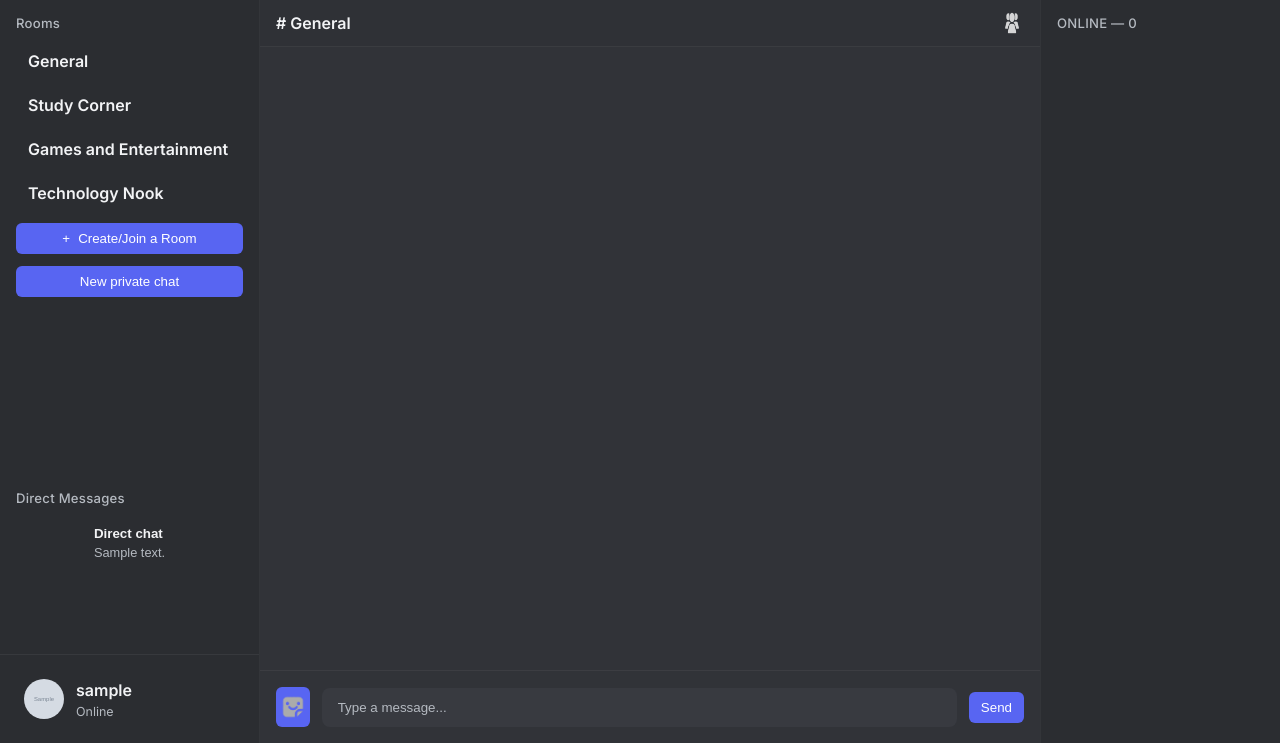
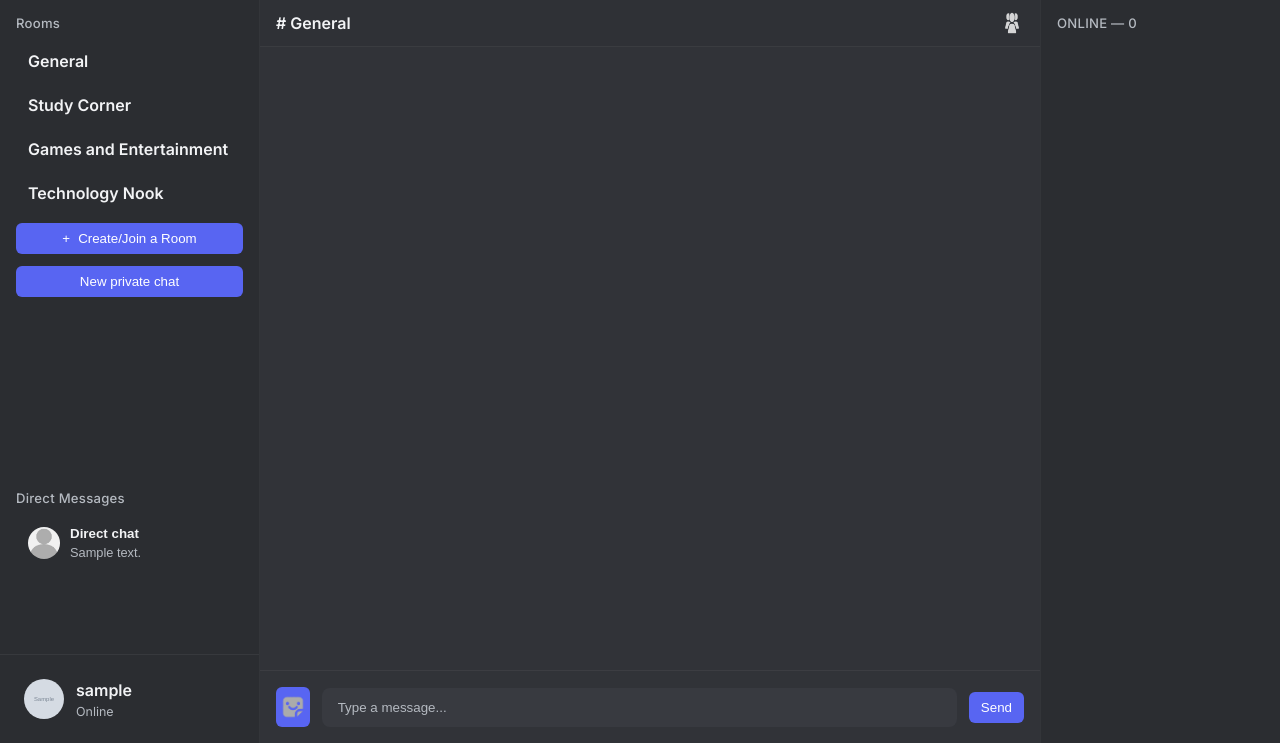
Before and after one commit to RetroChef/PartyChatV2, a Flask app: page / in a window 1280 px wide. Shown: the part 57-800 px from the top of the page. Run offline with Flask 3, Linux system fonts and the light colour scheme; a user stored in the database is signed in; tables that the repository leaves empty hold one stand-in row (values such as "Sample post"); grey boxes marked "Sample" are stand-in pictures; some libraries are stand-ins or nearby versions.

Commit message:
Add avatars to direct message user list

```diff
--- a/main.py
+++ b/main.py
@@ -822,6 +822,7 @@ def list_private_chats():
             'conversation_id': conversation_id,
             'username': partner.username if partner else '',
             'display_name': partner.display_name if partner else '',
+            'avatar_url': get_user_avatar_path(partner) if partner else get_default_avatar_path(),
             'preview': preview,
             'updated_at': updated_at,
             'unread_count': unread_by_conversation.get(conversation_id, 0)
@@ -907,7 +908,8 @@ def private_chat_messages(conversation_id: int):
         'partner': {
             'id': partner.id,
             'username': partner.username,
-            'display_name': partner.display_name
+            'display_name': partner.display_name,
+            'avatar_url': get_user_avatar_path(partner)
         } if partner else None
     }
 
--- a/static/styles.css
+++ b/static/styles.css
@@ -167,8 +167,23 @@ body {
 .dm-chat-item {
     width: 100%;
     display: grid;
+    grid-template-columns: 32px minmax(0, 1fr);
+    align-items: center;
+    gap: 10px;
+    position: relative;
+}
+
+.dm-chat-item-avatar {
+    width: 32px;
+    height: 32px;
+    border-radius: 50%;
+    object-fit: cover;
+}
+
+.dm-chat-item-content {
+    display: grid;
+    min-width: 0;
     gap: 4px;
-    position: relative;
 }
 
 .dm-chat-item-preview {
```
Also changed, not shown: static/chat.js (+21 -2 lines).
